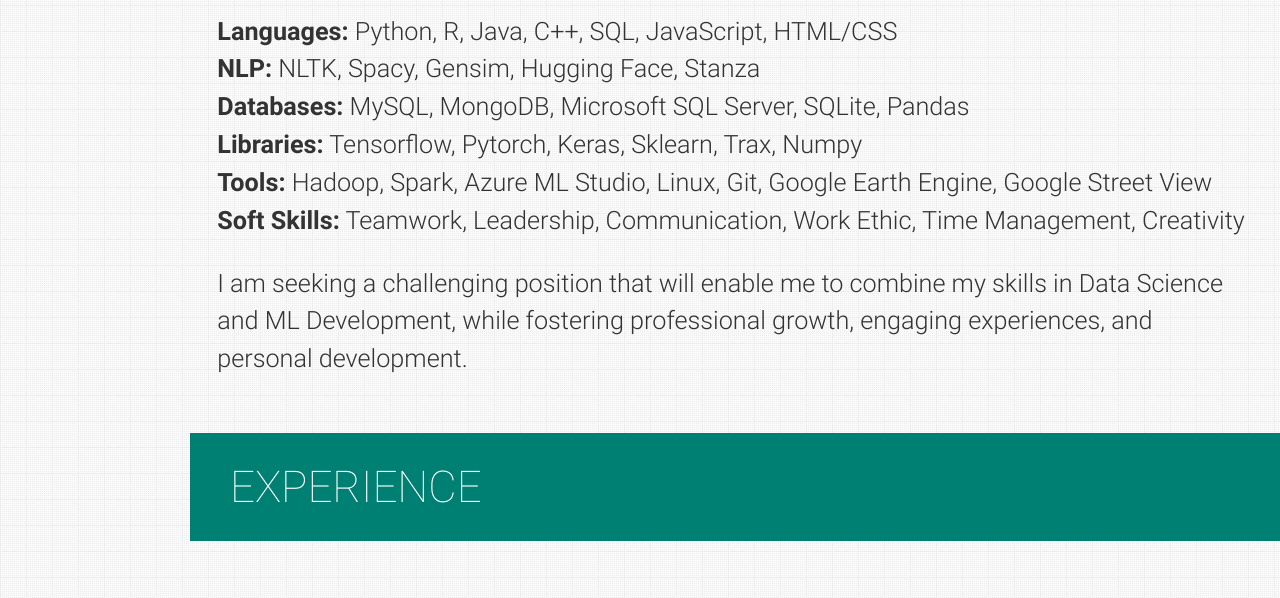
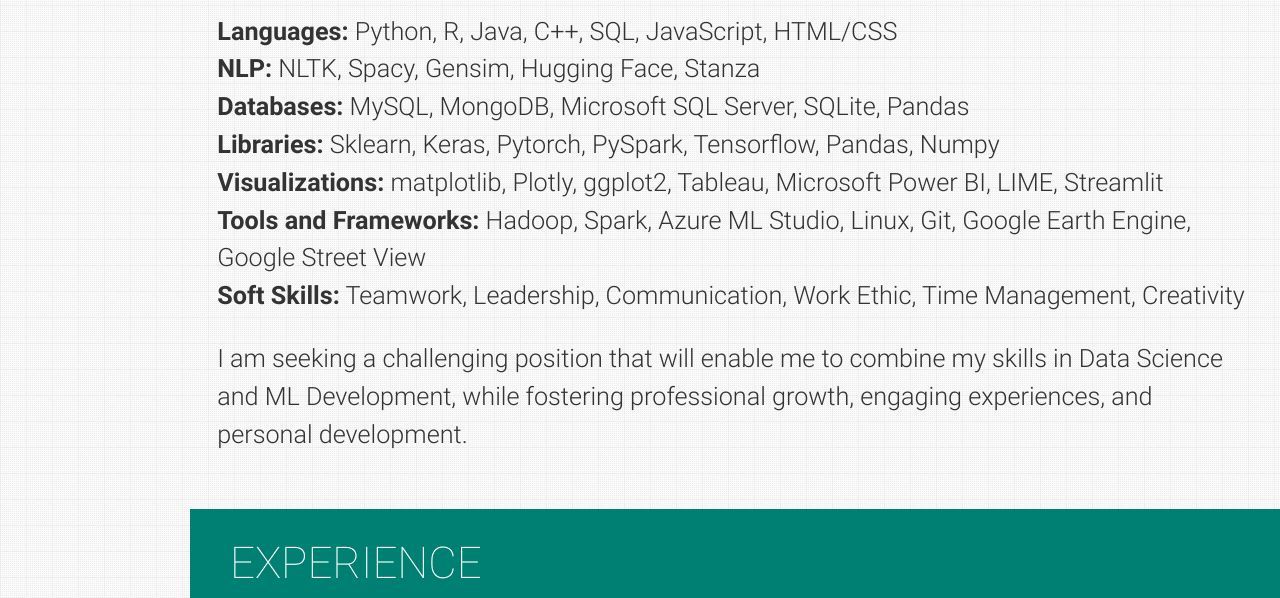
Before and after one commit to mhmdparichehreh/mhmdparichehreh.github.io, a plain HTML site: page index.html in a window 1280 px wide. Shown: the part 1321-1919 px from the top of the page. Drawn offline with nearby package versions, Linux system fonts and the light colour scheme.

Commit message:
Update index.html

```diff
--- a/index.html
+++ b/index.html
@@ -225,8 +225,9 @@
             <li><b>Languages:</b> Python, R, Java, C++, SQL, JavaScript, HTML/CSS</li>
             <li><b>NLP:</b> NLTK, Spacy, Gensim, Hugging Face, Stanza</li>
             <li><b>Databases:</b> MySQL, MongoDB, Microsoft SQL Server, SQLite, Pandas</li>
-            <li><b>Libraries:</b> Tensorflow, Pytorch, Keras, Sklearn, Trax, Numpy</li>
-            <li><b>Tools:</b> Hadoop, Spark, Azure ML Studio, Linux, Git, Google Earth Engine, Google Street View</li>
+            <li><b>Libraries:</b> Sklearn, Keras, Pytorch, PySpark, Tensorflow, Pandas, Numpy</li>
+            <li><b>Visualizations:</b> matplotlib, Plotly, ggplot2, Tableau, Microsoft Power BI, LIME, Streamlit</li>
+            <li><b>Tools and Frameworks:</b> Hadoop, Spark, Azure ML Studio, Linux, Git, Google Earth Engine, Google Street View</li>
             <li><b>Soft Skills:</b> Teamwork, Leadership, Communication, Work Ethic, Time Management, Creativity</li>
           </ul>
 
```
